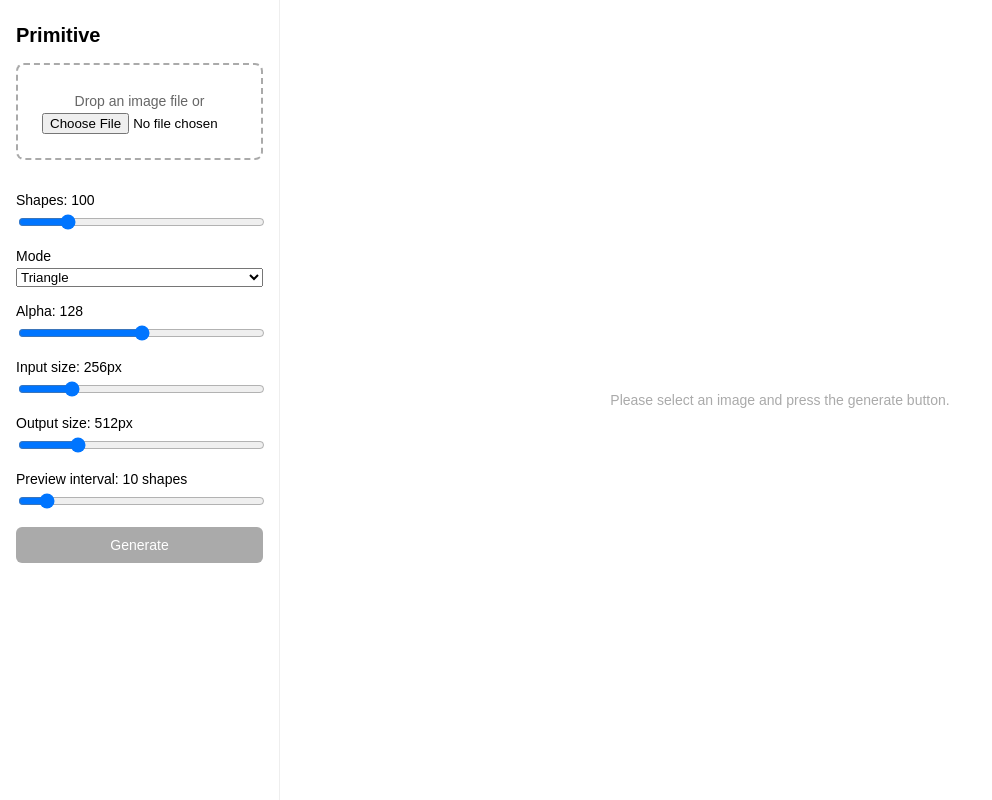
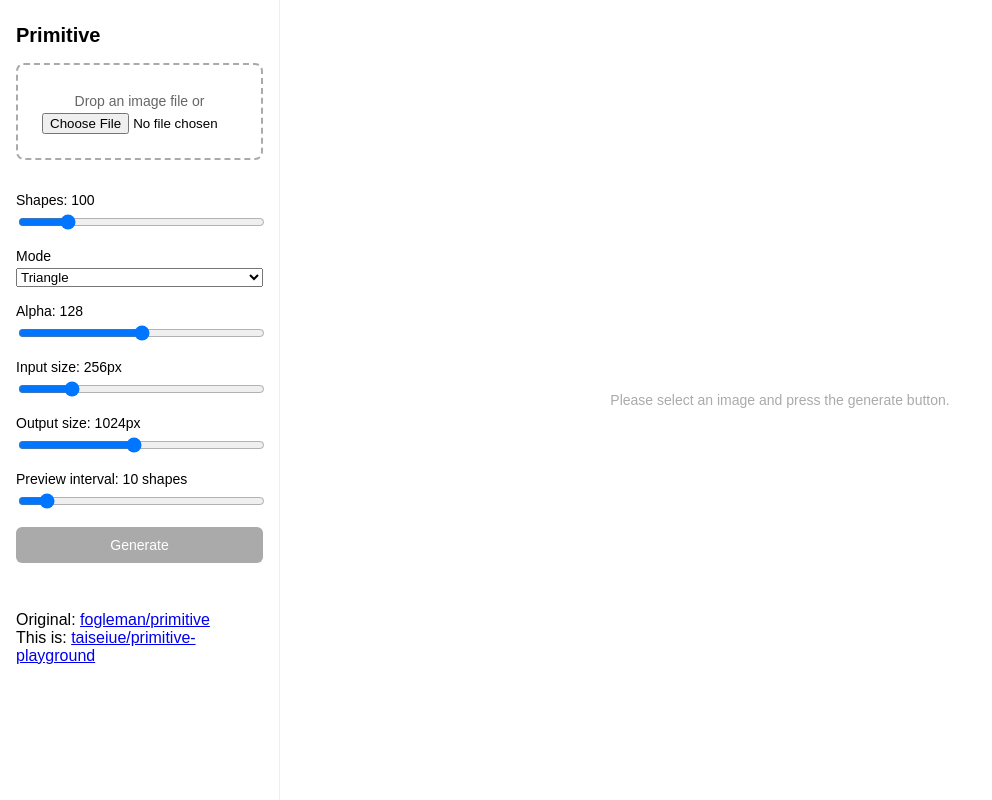
Before and after one commit to taiseiue/primitive-playground, a React (Vite) app in the folder packages/frontend/: page / in a window 1280 px wide. Shown: the whole page, without its empty margins (0-992 px from the left). Built offline with nearby package versions, Linux system fonts and the light colour scheme.

Commit message:
リポジトリいれた

```diff
--- a/packages/frontend/src/App.tsx
+++ b/packages/frontend/src/App.tsx
@@ -27,6 +27,10 @@
           running={running}
           hasImage={!!imageBytes}
         />
+      <p>
+        Original: <a href="https://github.com/fogleman/primitive" target="_blank">fogleman&#x2F;primitive</a><br/>
+        This is: <a href="https://github.com/taiseiue/primitive-playground" target="_blank">taiseiue&#x2F;primitive-playground</a>
+        </p>
       </aside>
       <main className={styles.main}>
         <PreviewCanvas svg={svg} progress={progress} total={total} running={running} />
--- a/packages/frontend/src/components/ParameterPanel.tsx
+++ b/packages/frontend/src/components/ParameterPanel.tsx
@@ -25,7 +25,7 @@
   const [n, setN] = useState(100);
   const [mode, setMode] = useState(1);
   const [alpha, setAlpha] = useState(128);
-  const [size, setSize] = useState(512);
+  const [size, setSize] = useState(1024);
   const [inputSize, setInputSize] = useState(256);
   const [batch, setBatch] = useState(10);
 
@@ -57,7 +57,7 @@
 
       <label className={styles.field}>
         <span>Output size: {size}px</span>
-        <input type="range" min={64} max={2048} step={64} value={size} onChange={(e) => setSize(Number(e.target.value))} />
+        <input type="range" min={128} max={2048} step={128} value={size} onChange={(e) => setSize(Number(e.target.value))} />
       </label>
 
       <label className={styles.field}>
```
